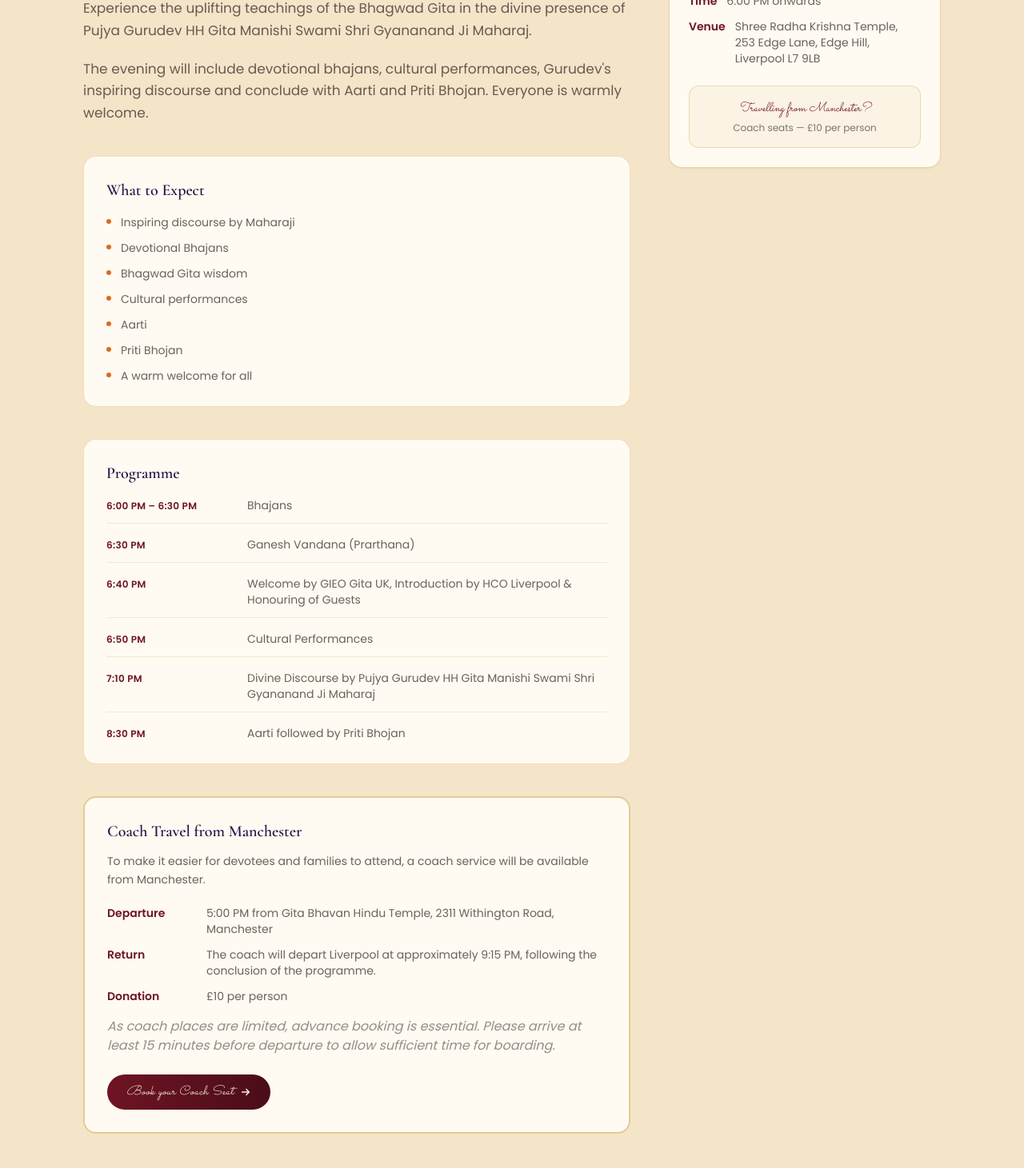
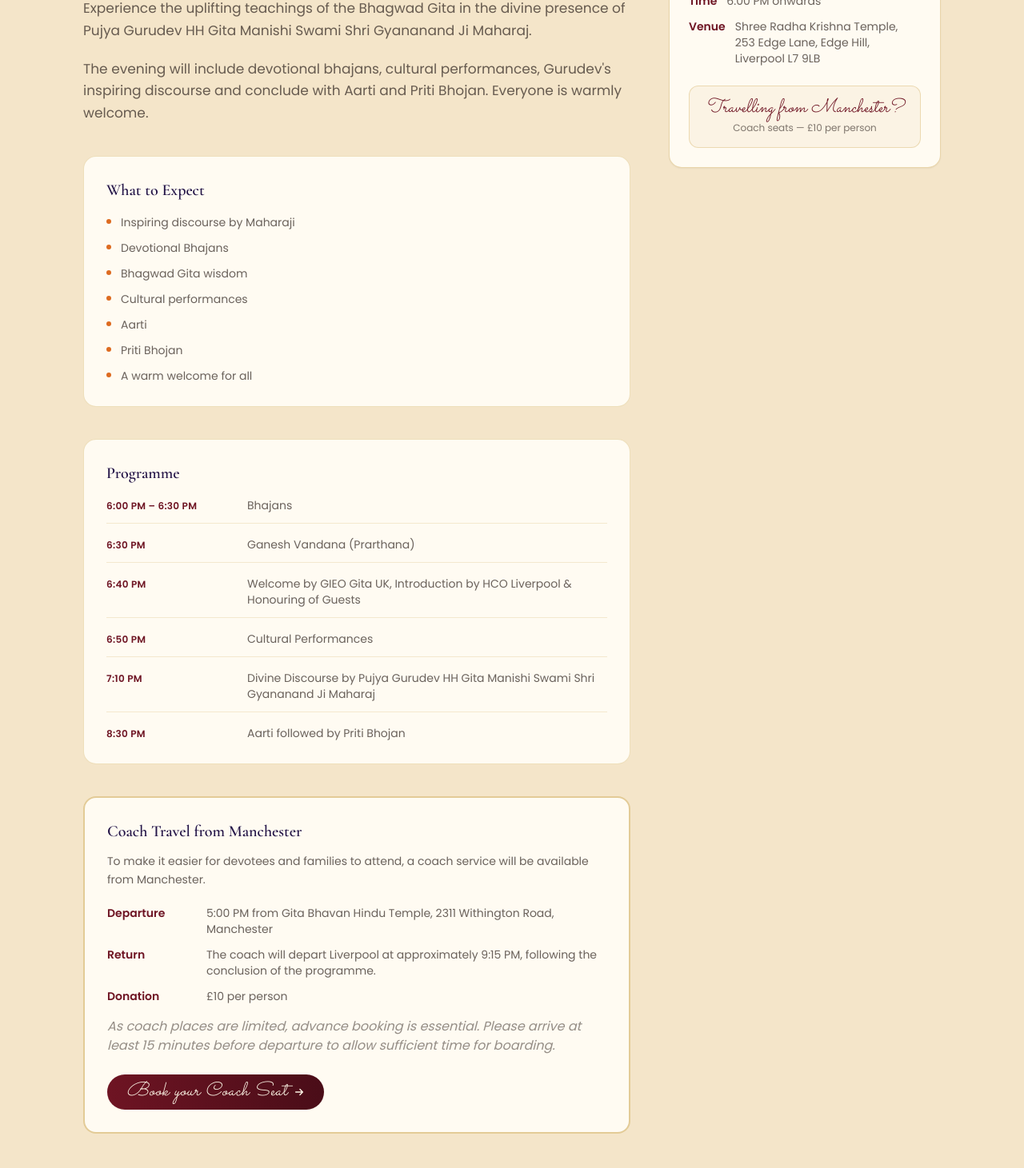
Before and after one commit to Pankajvijaybhatnagar/uk, a Next.js app: page /events/liverpool-satsang-evening in a window 1280 px wide. Shown: the part 720-2181 px from the top of the page at 80% size. Built offline with nearby package versions, Linux system fonts and the light colour scheme.

Commit message:
updated code

```diff
--- a/app/events/[slug]/page.jsx
+++ b/app/events/[slug]/page.jsx
@@ -307,7 +307,7 @@ export default function EventPage({ params }) {
                     </p>
                   )}
                   {event.coachTravel.bookingLink && (
-                    <Link
+                    <Link style={{"fontSize":"1.5rem"}}
                       href={event.coachTravel.bookingLink}
                       target="_blank"
                       rel="noopener noreferrer"
@@ -463,8 +463,8 @@ export default function EventPage({ params }) {
 
                 {/* Coach travel quick link in sidebar too, if applicable */}
                 {event.coachTravel?.bookingLink && (
-                  <div className="mt-6 rounded-xl border border-gold/30 bg-cream p-4 text-center">
-                    <p className="font-script text-base italic text-maroon">
+                  <div  className="mt-6 rounded-xl border border-gold/30 bg-cream p-4 text-center">
+                    <p style={{ "fontSize": '1.5rem' }} className="font-script text-base italic text-maroon">
                       Travelling from Manchester?
                     </p>
                     {event.coachTravel.suggestedDonation && (
```
